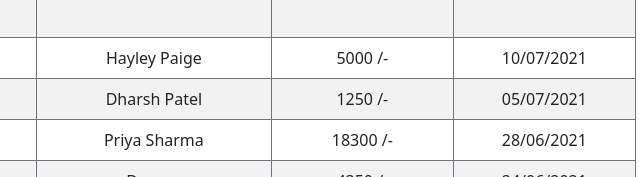
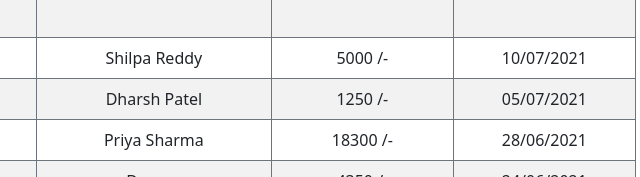
Before and after one commit to sirivennela326/vennpay_Banking, a plain HTML site: page transact.html in a window 1280 px wide. Shown: the part 756-933 px from the top of the page, 494-1134 px from the left. Drawn offline with nearby package versions, Linux system fonts and the light colour scheme.

Commit message:
Update transact.html

```diff
--- a/transact.html
+++ b/transact.html
@@ -99,7 +99,7 @@
          <tr>
              <td>2</td>
              <td>Bindu Mishra</td>
-             <td>Hayley Paige</td>
+             <td>Shilpa Reddy</td>
              <td>5000 /-</td>
              <td>10/07/2021</td>
          </tr>
```
